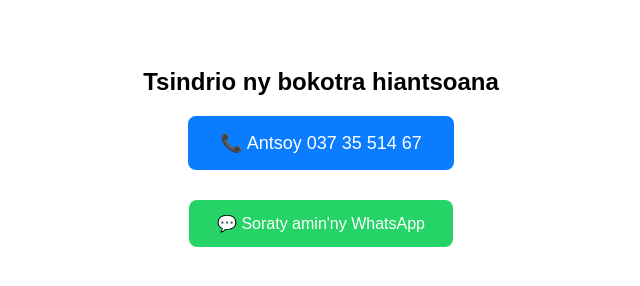
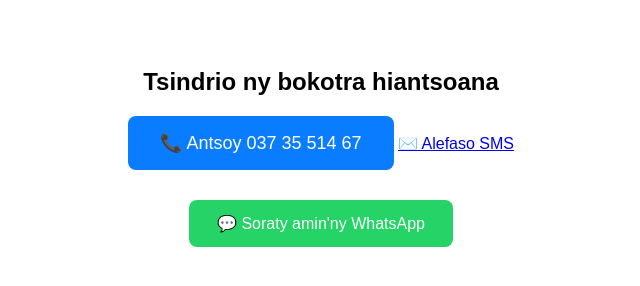
Before and after one commit to tianatechmadstudio/antso-ussd, a plain HTML site: page index.html in a window 1280 px wide. Shown: the whole page, without its empty margins (319-959 px from the left). Drawn offline with Linux system fonts and the light colour scheme.

Commit message:
Update index.html

```diff
--- a/index.html
+++ b/index.html
@@ -11,6 +11,7 @@
      style="display:inline-block; padding:16px 32px; background:#0a7cff; color:#fff; border-radius:8px; text-decoration:none; font-size:18px;">
     📞 Antsoy 037 35 514 67
   </a>
+  <a class="sms" href="sms:0373551467?body=Salama%20tiako%20ny%20tolotra">✉️ Alefaso SMS</a>
   <p style="margin-top:30px;">
     <a href="https://wa.me/261373551467"
        style="display:inline-block; padding:14px 28px; background:#25d366; color:#fff; border-radius:8px; text-decoration:none; font-size:16px;">
```
